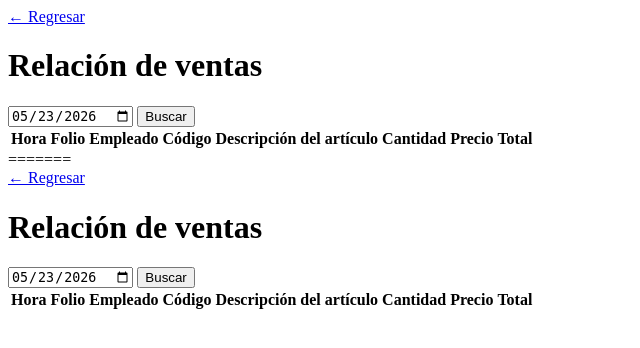
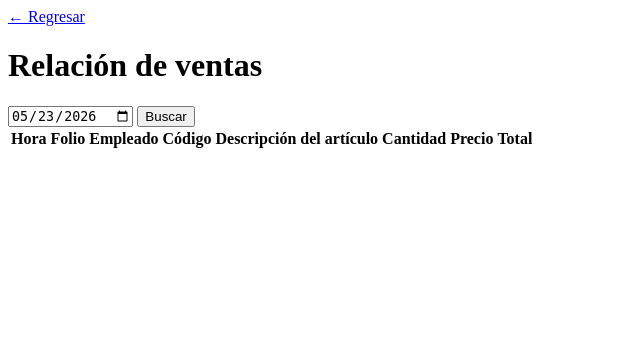
Before and after one commit to abdielsolar04-star/sistema-inventario, a PHP site: page /relacion_ventas.php in a window 1280 px wide. Shown: the top 348 px of the page, without its empty margins (0-640 px from the left). Run offline with PHP 8.4, Linux system fonts and the light colour scheme; the visitor is signed in with stand-in values (Sample User, id 1); data that the repository does not hold is empty.

Commit message:
actualizar relacion ventas vista

```diff
--- a/vista/relacion_ventas.php
+++ b/vista/relacion_ventas.php
@@ -79,87 +79,4 @@ $resultado = $sql->get_result();
 </div>
 
 </body>
-=======
-<?php
-include("../controlador/seguridad.php");
-include("../modelo/conexion.php");
-
-if ($_SESSION['rol'] != 'Administrador') {
-    die("No tienes permiso");
-}
-
-$fecha = $_GET['fecha'] ?? date("Y-m-d");
-
-$sql = $conexion->prepare("
-    SELECT
-        ventas.id_venta,
-        ventas.fecha_venta,
-        usuarios.nombre AS empleado,
-        detalle_ventas.codigo,
-        detalle_ventas.descripcion,
-        detalle_ventas.cantidad,
-        detalle_ventas.precio,
-        detalle_ventas.subtotal
-    FROM detalle_ventas
-    INNER JOIN ventas ON detalle_ventas.id_venta = ventas.id_venta
-    INNER JOIN usuarios ON ventas.id_usuario = usuarios.id_usuario
-    WHERE DATE(ventas.fecha_venta) = ?
-    ORDER BY ventas.fecha_venta DESC
-");
-
-$sql->bind_param("s", $fecha);
-$sql->execute();
-$resultado = $sql->get_result();
-?>
-
-<!DOCTYPE html>
-<html lang="es">
-<head>
-    <meta charset="UTF-8">
-    <title>Relación de ventas</title>
-    <link rel="stylesheet" href="../assets/css/estilo.css">
-</head>
-<body>
-
-<div class="contenedor">
-
-    <a href="dashboard.php" class="btn">← Regresar</a>
-
-    <h1>Relación de ventas</h1>
-
-    <form method="GET">
-        <input type="date" name="fecha" value="<?php echo $fecha; ?>">
-        <button type="submit">Buscar</button>
-    </form>
-
-    <table>
-        <tr>
-            <th>Hora</th>
-            <th>Folio</th>
-            <th>Empleado</th>
-            <th>Código</th>
-            <th>Descripción del artículo</th>
-            <th>Cantidad</th>
-            <th>Precio</th>
-            <th>Total</th>
-        </tr>
-
-        <?php while($v = $resultado->fetch_assoc()) { ?>
-        <tr>
-            <td><?php echo date("H:i", strtotime($v['fecha_venta'])); ?></td>
-            <td><?php echo $v['id_venta']; ?></td>
-            <td><?php echo $v['empleado']; ?></td>
-            <td><?php echo $v['codigo']; ?></td>
-            <td><?php echo $v['descripcion']; ?></td>
-            <td><?php echo $v['cantidad']; ?></td>
-            <td>$<?php echo number_format($v['precio'], 2); ?></td>
-            <td>$<?php echo number_format($v['subtotal'], 2); ?></td>
-        </tr>
-        <?php } ?>
-    </table>
-
-</div>
-
-</body>
-
 </html>
```
